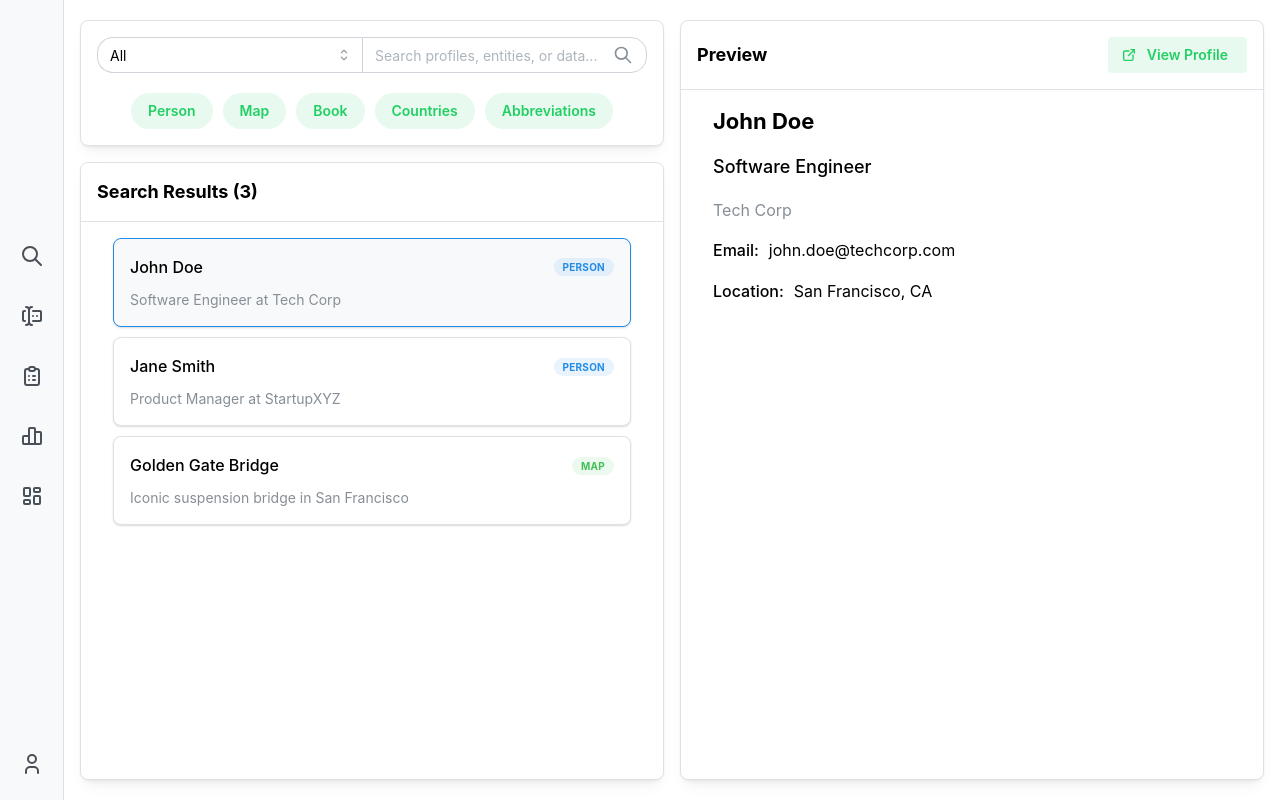
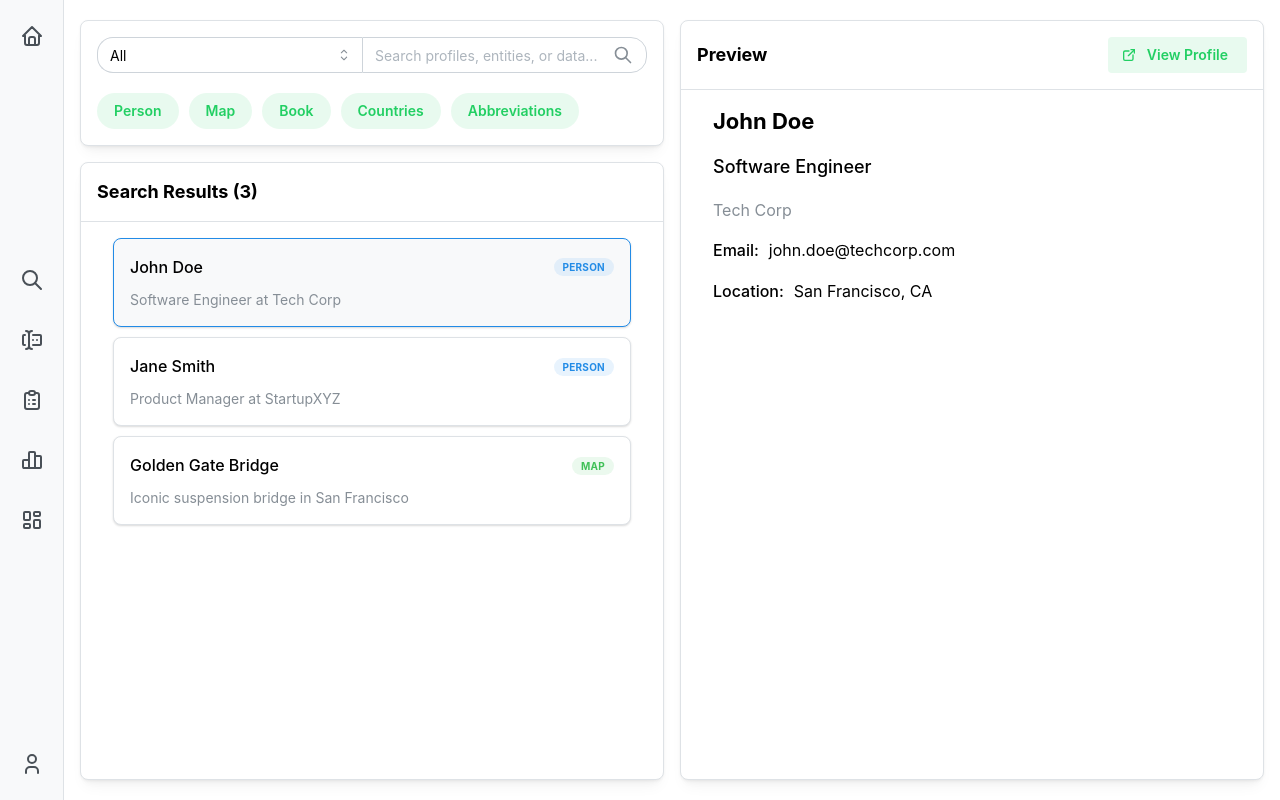
Before and after one commit to conantteo/profile-management-system, a React (Vite) app: page /search in a window 1280 px wide. Built offline with nearby package versions, Linux system fonts and the light colour scheme.

Commit message:
added home navigation in-place of app icon

```diff
--- a/src/components/Navigation/LeftNavigation.tsx
+++ b/src/components/Navigation/LeftNavigation.tsx
@@ -4,6 +4,7 @@ import {
   IconClipboardList,
   IconDatabase,
   IconForms,
+  IconHome,
   IconLayoutDashboard,
   IconMap,
   IconReport,
@@ -102,6 +103,24 @@ export function LeftNavigation() {
         alignItems: 'center',
       }}
     >
+      {/* Main Menu at top */}
+      <UnstyledButton
+        style={{
+          width: 48,
+          height: 48,
+          display: 'flex',
+          alignItems: 'center',
+          justifyContent: 'center',
+          backgroundColor: 'transparent',
+          color: 'var(--mantine-color-gray-7)',
+          transition: 'all 0.2s ease',
+          outline: 'none',
+        }}
+        onClick={() => navigate('/')}
+      >
+        <IconHome size={24} />
+      </UnstyledButton>
+
       <Box style={{ flex: 1, display: 'flex', alignItems: 'center' }}>
         <Stack gap="sm" align="center">
           {/* Search/Home Button */}
@@ -120,10 +139,6 @@ export function LeftNavigation() {
                 : 'var(--mantine-color-gray-7)',
               transition: 'all 0.2s ease',
               outline: 'none',
-              '&:hover': {
-                backgroundColor: 'var(--mantine-color-green-1)',
-                color: 'var(--mantine-color-green-7)',
-              },
             }}
             onClick={() => navigate('/')}
           >
@@ -157,10 +172,6 @@ export function LeftNavigation() {
                     : 'var(--mantine-color-gray-7)',
                   transition: 'all 0.2s ease',
                   outline: 'none',
-                  '&:hover': {
-                    backgroundColor: 'var(--mantine-color-green-1)',
-                    color: 'var(--mantine-color-green-7)',
-                  },
                 }}
               >
                 <IconForms size={24} />
@@ -224,10 +235,6 @@ export function LeftNavigation() {
                     : 'var(--mantine-color-gray-7)',
                   transition: 'all 0.2s ease',
                   outline: 'none',
-                  '&:hover': {
-                    backgroundColor: 'var(--mantine-color-green-1)',
-                    color: 'var(--mantine-color-green-7)',
-                  },
                 }}
               >
                 <IconClipboardList size={24} />
@@ -291,10 +298,6 @@ export function LeftNavigation() {
                     : 'var(--mantine-color-gray-7)',
                   transition: 'all 0.2s ease',
                   outline: 'none',
-                  '&:hover': {
-                    backgroundColor: 'var(--mantine-color-green-1)',
-                    color: 'var(--mantine-color-green-7)',
-                  },
                 }}
               >
                 <IconChartBar size={24} />
@@ -358,10 +361,6 @@ export function LeftNavigation() {
                     : 'var(--mantine-color-gray-7)',
                   transition: 'all 0.2s ease',
                   outline: 'none',
-                  '&:hover': {
-                    backgroundColor: 'var(--mantine-color-green-1)',
-                    color: 'var(--mantine-color-green-7)',
-                  },
                 }}
                 onClick={() => navigate('/admin')}
               >
@@ -418,10 +417,6 @@ export function LeftNavigation() {
             color: 'var(--mantine-color-gray-7)',
             transition: 'all 0.2s ease',
             outline: 'none',
-            '&:hover': {
-              backgroundColor: 'var(--mantine-color-gray-2)',
-              color: 'var(--mantine-color-gray-9)',
-            },
           }}
         >
           <IconUser size={24} />
--- a/src/containers/SearchResults.tsx
+++ b/src/containers/SearchResults.tsx
@@ -209,7 +209,7 @@ export function SearchResults() {
               query={searchQuery}
               setQuery={setSearchQuery}
             />
-            <Group justify="center" gap="xs" mt="lg" wrap="wrap">
+            <Group justify="flex-start" gap="xs" mt="lg" wrap="wrap">
               {categories.map((category) => (
                 <Button
                   key={category.id}
```
